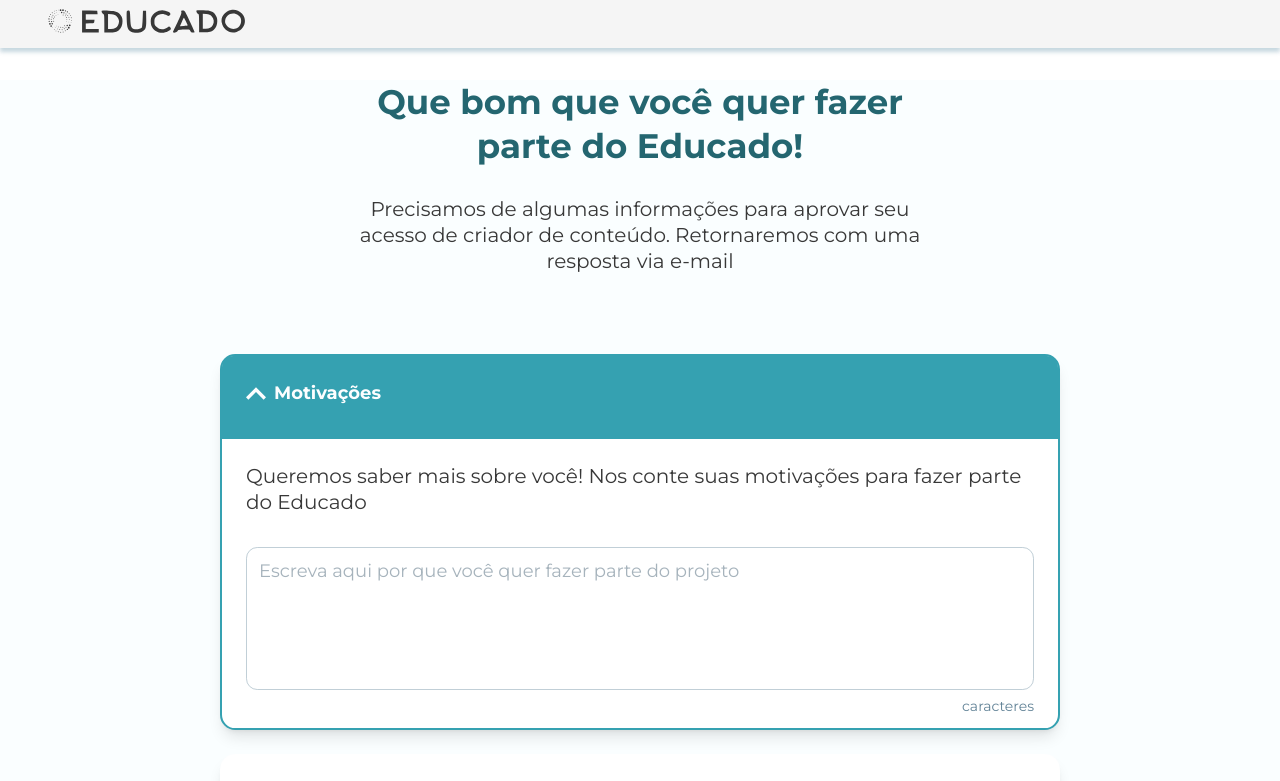
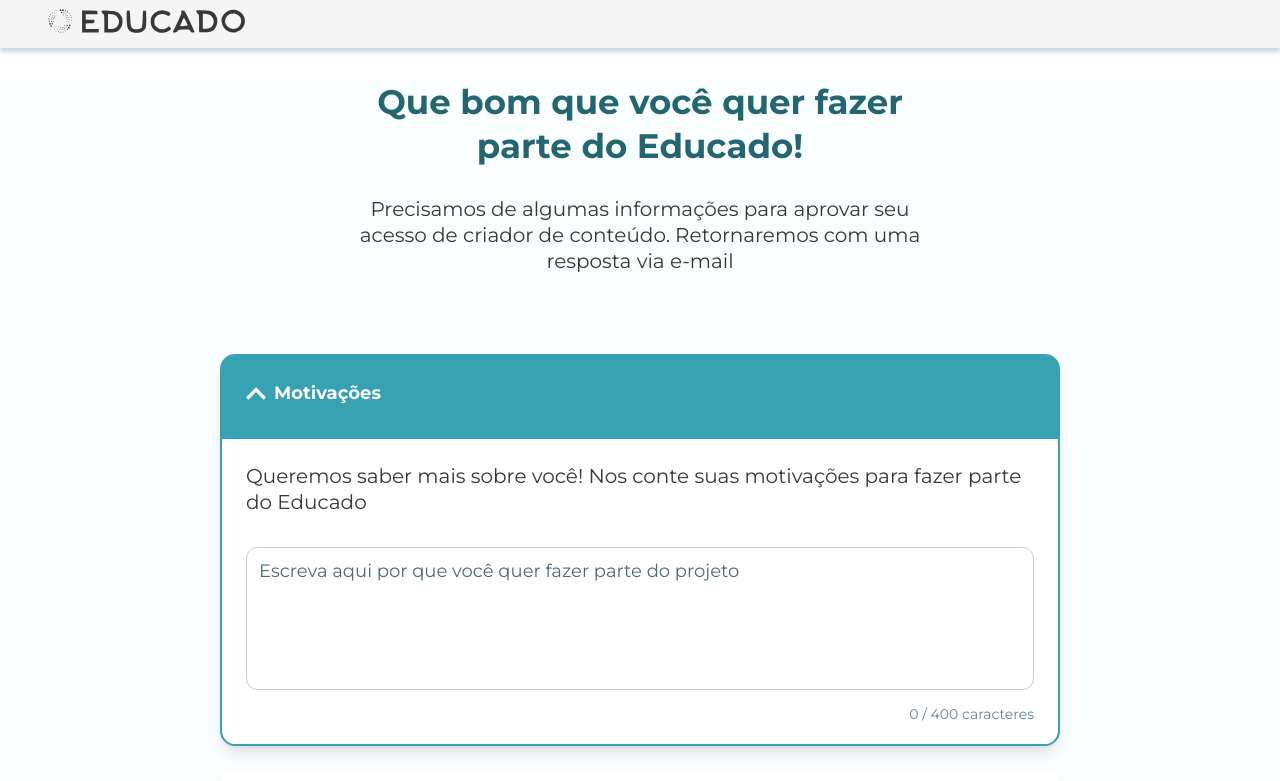
Before and after one commit to ErasmusEgalitarian/educado-backend, a React (Vite) app in the folder web/: page /signup/info in a window 1280 px wide. Shown: the top 781 px of the page. Built offline with nearby package versions, Linux system fonts and the light colour scheme; no server answers.

Commit message:
Frontend part of motivation card is done

```diff
--- a/web/src/features/auth/components/SignupInformation.tsx
+++ b/web/src/features/auth/components/SignupInformation.tsx
@@ -97,16 +97,21 @@ const MotivationCard = ({ open, onToggle }: { open: boolean; onToggle: () => voi
             <CardContent id="motive-content">
               <textarea
                 id="motivation"
+                value={text}
+                onChange={(e) => {
+                  setText(e.target.value);
+                }}
                 rows={5}
+                maxLength={maxChars}
                 placeholder="Escreva aqui por que você quer fazer parte do projeto"
-                className="w-full rounded-lg border-[1.5px] border-greyscale-border-lighter px-3 py-3 font-normal font-['Montserrat'] text-greyscale-text-subtle focus:outline-none focus:border-greyscale-border-default focus:border-2 resize-none"
+                className="w-full rounded-lg border-[1.5px] border-greyscale-border-lighter px-3 py-3 font-normal font-['Montserrat'] text-greyscale-text-subtle focus:outline-none focus:border-greyscale-border-default focus:border-2 resize-none placeholder:text-greyscale-text-subtle"
                 style={{ fontSize: "18px", lineHeight: "23.4px" }}
               />
               <CardFooter
-                className="flex justify-end pb-3 px-0 text-greyscale-text-caption font-normal font-['Montserrat']"
+                className="flex justify-end pb-5 pt-2 px-0 text-greyscale-text-caption font-normal font-['Montserrat']"
                 style={{ fontSize: "14px", lineHeight: "18.2px" }}
               >
-                caracteres
+                {text.length} / {maxChars} caracteres
               </CardFooter>
             </CardContent>
           </>
```
